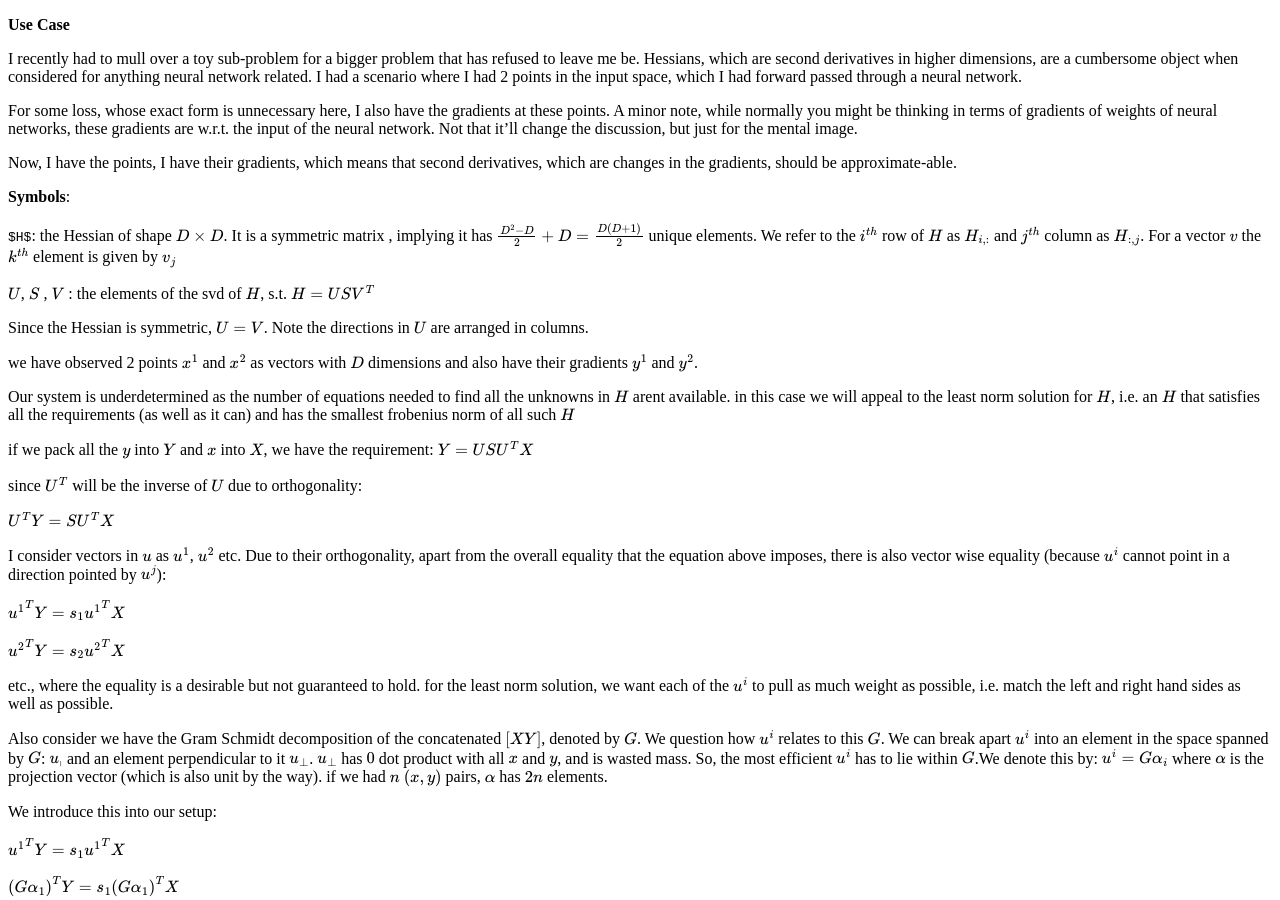
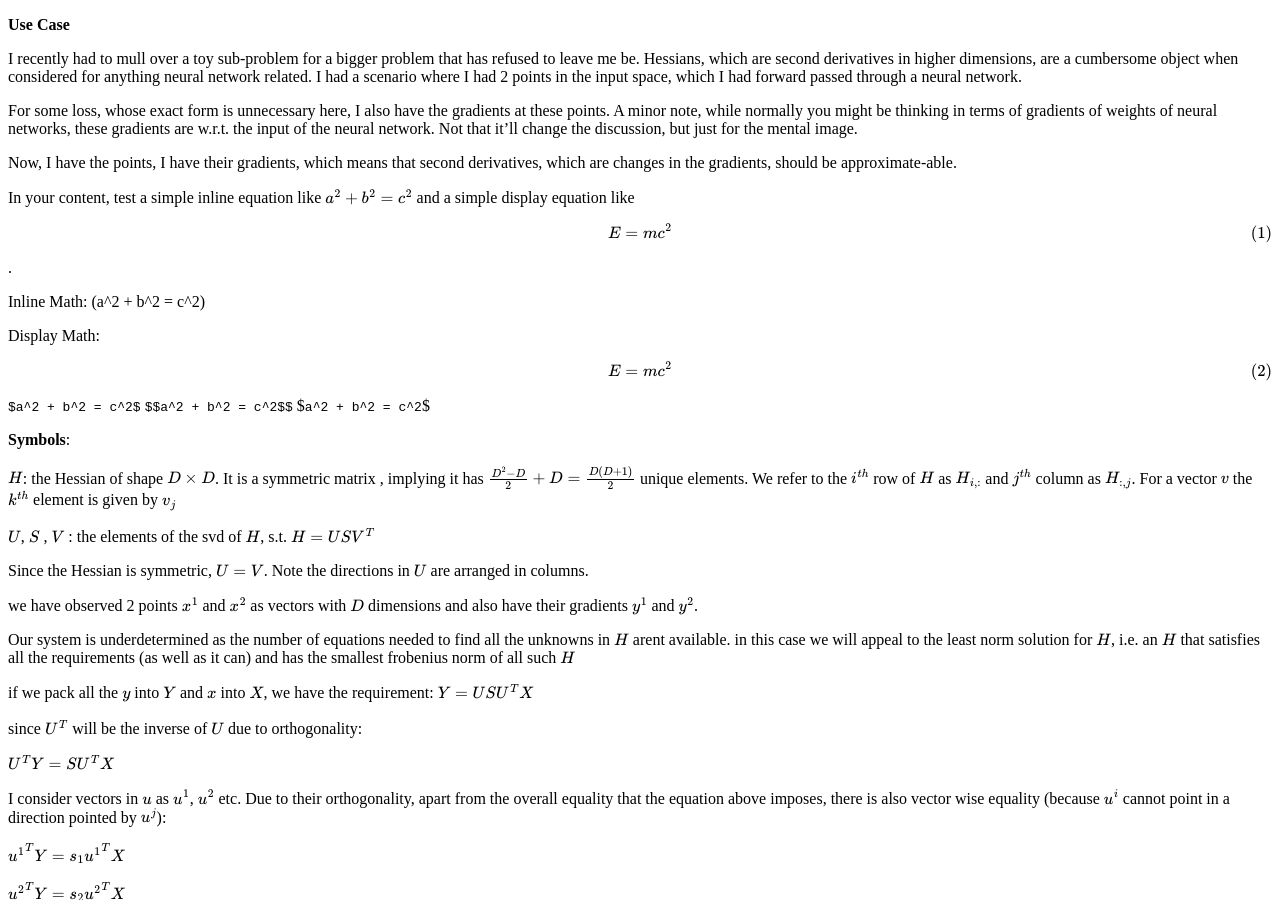
Before and after one commit to tumble-weed/tumble-weed.github.io, a Jekyll site: the page built from _posts/2023-10-19-hessian.md, in a window 1280 px wide and 900 px high. Built offline with Jekyll 4.4.1, drawn with Linux system fonts in a browser that asks for light colours; formulas are drawn with MathJax 3.

Commit message:
Update 2023-10-19-hessian.md

```diff
--- a/_posts/2023-10-19-hessian.md
+++ b/_posts/2023-10-19-hessian.md
@@ -13,9 +13,21 @@ For some loss,  whose exact form is unnecessary here, I also have the gradients
 
 Now, I have the points, I have their gradients, which means that second derivatives, which are changes in the gradients, should be approximate-able.
 
+
+
+In your content, test a simple inline equation like $a^2 + b^2 = c^2$ and a simple display equation like $$E=mc^2$$.
+
+<span>Inline Math: \(a^2 + b^2 = c^2\)</span>
+<div>Display Math: \[E=mc^2\]</div>
+
+`$a^2 + b^2 = c^2$`
+`$$a^2 + b^2 = c^2$$`
+$`a^2 + b^2 = c^2`$
+
+
 __Symbols__:
 
-`$H$`: the Hessian of shape $D \times D$. It is a symmetric matrix , implying it has $\frac{D^2 - D}{2} + D = \frac{D(D+1)}{2}$ unique elements. We refer to the $i^{th}$ row of $H$ as $H_{i,:}$ and $j^{th}$ column as $H_{:,j}$. For a vector $v$ the $k^{th}$ element is given by $v_{j}$
+$H$: the Hessian of shape $D \times D$. It is a symmetric matrix , implying it has $\frac{D^2 - D}{2} + D = \frac{D(D+1)}{2}$ unique elements. We refer to the $i^{th}$ row of $H$ as $H_{i,:}$ and $j^{th}$ column as $H_{:,j}$. For a vector $v$ the $k^{th}$ element is given by $v_{j}$
 
 
 $U$, $S$ , $V$ : the elements of the svd of $H$, s.t. $H = U S V^{T}$
```
